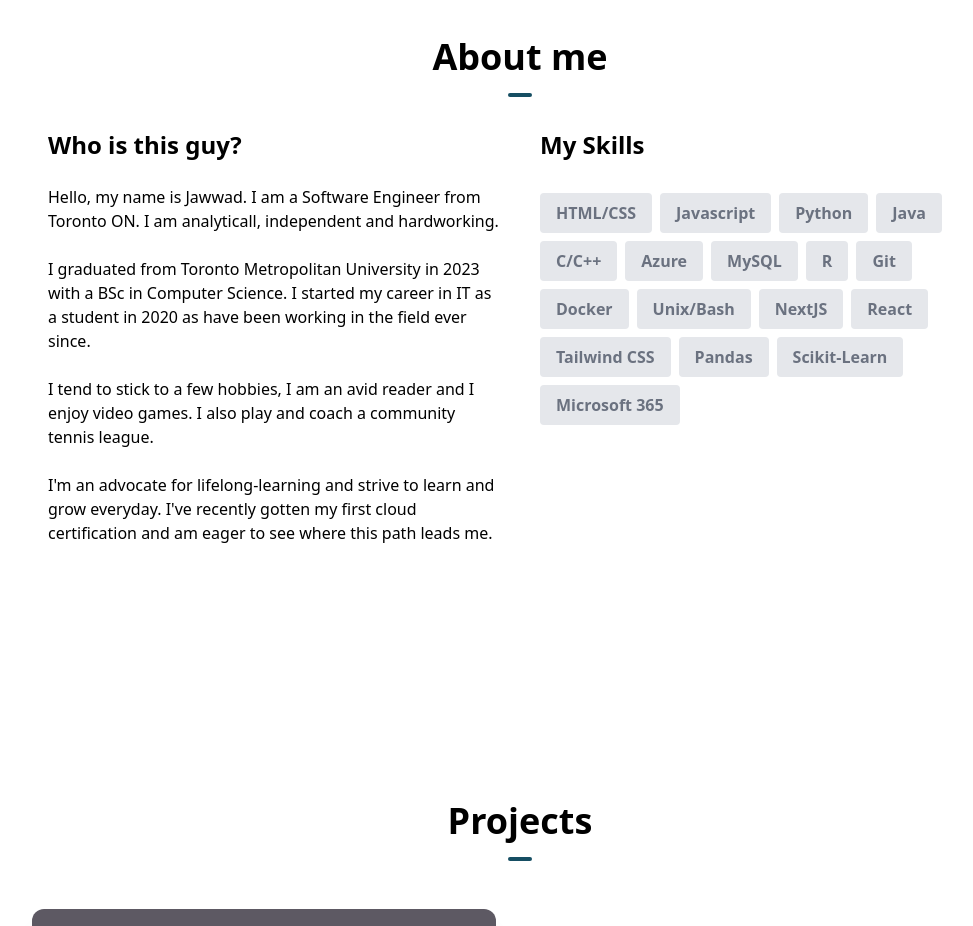
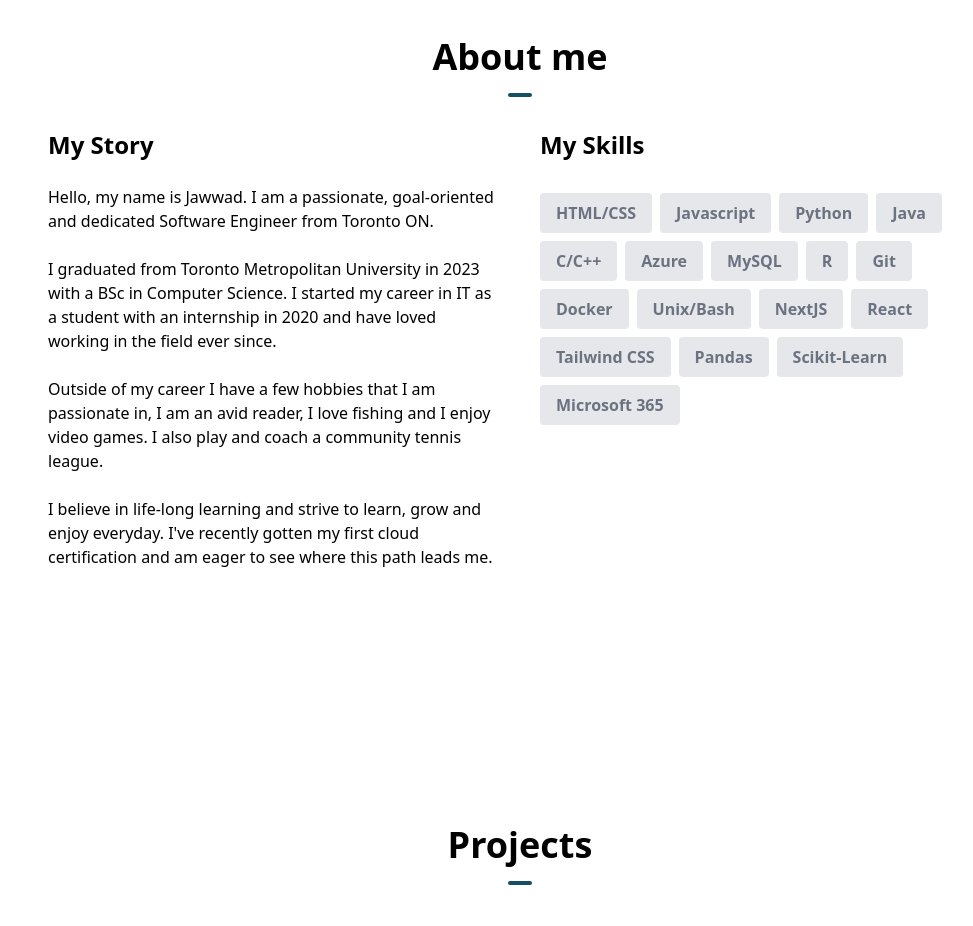
Before and after one commit to JawwadK/tailwind-portfolio, a Next.js app: page / in a window 1280 px wide. Shown: the part 960-1886 px from the top of the page, without its empty margins (120-1093 px from the left). Built offline with nearby package versions, Linux system fonts and the light colour scheme.

Commit message:
Fixed up grammar in About Me blurb

```diff
--- a/components/About.tsx
+++ b/components/About.tsx
@@ -33,29 +33,32 @@ const About = () => {
             <div className="flex flex-col space-y-10 items-stretch justify-center align-top md:flex-row md:text-left md:p-4 md:space-y-0 md:space-x-10 ">
               <div className="md:w-1/2">
                 <h1 className="text-center text-2xl font-bold mb-6 md:text-left">
-                  Who is this guy?
+                  My Story
                 </h1>
 
                 <p>
-                  Hello, my name is Jawwad. I am a Software Engineer from
-                  Toronto ON. I am analyticall, independent and hardworking.
+                  Hello, my name is Jawwad. I am a passionate, goal-oriented
+                  and dedicated Software Engineer from Toronto ON.
                 </p>
                 <br />
                 <p>
                   I graduated from Toronto Metropolitan University in 2023 with
                   a BSc in Computer Science. I started my career in IT as a
-                  student in 2020 as have been working in the field ever since.
+                  student with an internship in 2020 and have loved working in
+                  the field ever since.
                 </p>
                 <br />
                 <p>
-                  I tend to stick to a few hobbies, I am an avid reader and I
-                  enjoy video games. I also play and coach a community tennis
-                  league.
+                  Outside of my career I have a few hobbies that I am passionate
+                  in, I am an avid reader, I love fishing and I enjoy video
+                  games. I also play and coach a community tennis league.
                 </p>
                 <br />
                 <p>
-                  I&apos;m an advocate for lifelong-learning and strive to learn
-                  and grow everyday. I&apos;ve recently gotten my first cloud certification and am eager to see where this path leads me.
+                  I believe in life-long learning and strive to
+                  learn, grow and enjoy everyday. I&apos;ve recently gotten my
+                  first cloud certification and am eager to see where this path
+                  leads me.
                 </p>
               </div>
               <div className="md:w-1/2">
```
